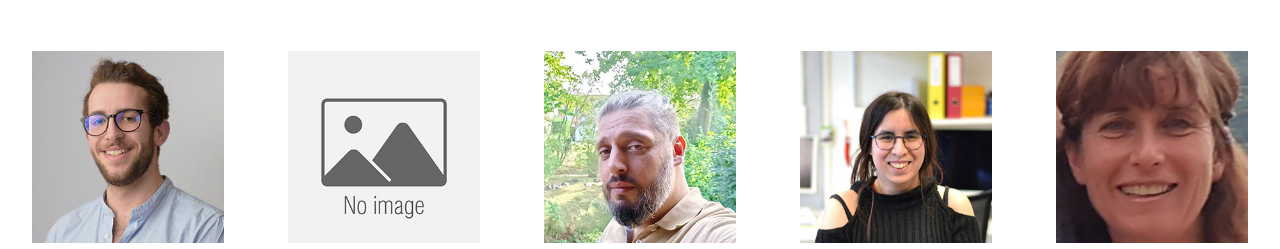
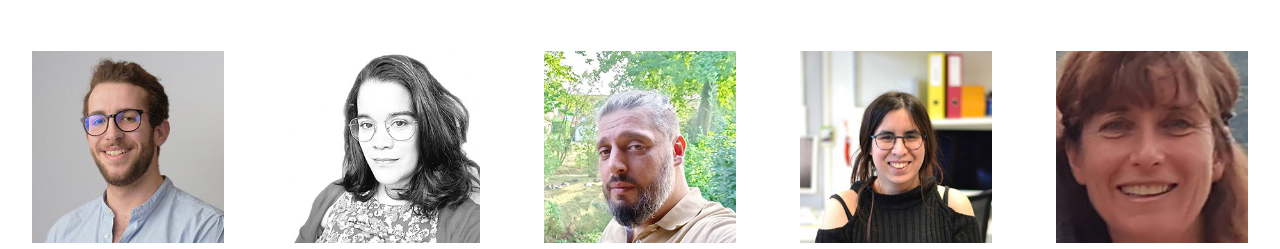
Before and after one commit to LunaGraphica90/EnviEndoc, a website built with Vite: page my-app/about.html in a window 1280 px wide. Shown: the part 1133-1382 px from the top of the page. Built offline with nearby package versions, Linux system fonts and the light colour scheme; a web font is replaced by a local one.

Commit message:
MAJ Page à propos

```diff
--- a/my-app/about.html
+++ b/my-app/about.html
@@ -121,7 +121,7 @@
           </div>
 
           <div class="card">
-            <img class="card-img-top" src="/images/Equipe/noimage.jpg" alt="Adriana Sardi">
+            <img class="card-img-top" src="/images/Equipe/adriana-sardi.jpg" alt="Adriana Sardi">
             <div class="card-body">
               <h5 class="card-title">Dr Adriana Sardi</h5>
               <p class="card-job">Chercheuse en écotoxicologie marine </p>
```
Also changed, not shown: my-app/images/Equipe/adriana-sardi.jpg (added).
